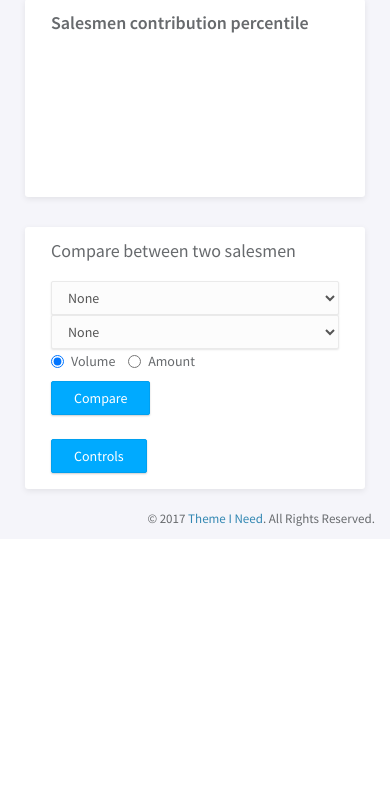
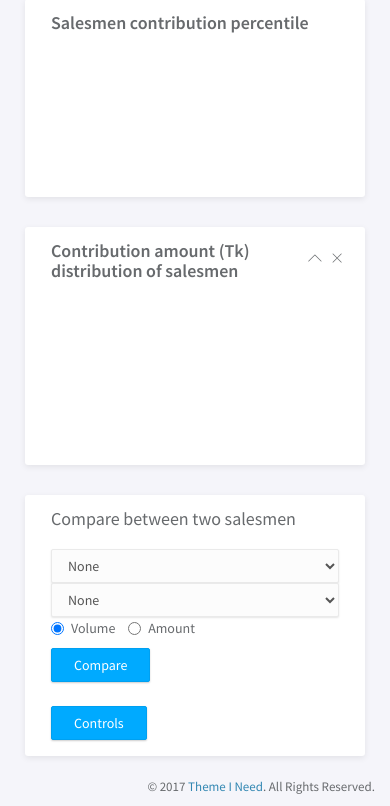
Before and after one commit to kowshikRoy/Kraken, a Django app: page /salesmans/ in a window 390 px wide. Shown: the part 469-1275 px from the top of the page. Before the commit the page ends 995 px from the top, so only its background shows below. Run offline with Django 3.2, Linux system fonts and the light colour scheme; the visitor is signed in with stand-in values (Sample User, id 1); data that the repository does not hold is empty; some libraries are stand-ins or nearby versions.

Commit message:
[VERSION 1.0]

```diff
--- a/main/static/js/main1.js
+++ b/main/static/js/main1.js
@@ -115,6 +115,37 @@ function LoadDefault(modelName, queryType, page = 1) {
       // $('#' + modelName + "-"+ "tk" + "-paginator").html(data.tkPaginator)
     }
   });
+}
+
+function LoadDistribution (modelName) {
+    $.ajax({
+        method: "GET",
+        url: "/api/distribution/",
+        data: {
+            modelName: modelName
+        },
+        success: function(data) {
+            document.getElementById("distribution-" + modelName + "-area").innerHTML = '<canvas id="distribution-' + modelName + '"></canvas>';
+            drawDistributionGraph(document.getElementById("distribution-" + modelName), "pie", data);
+        }
+    });
+}
+
+function drawDistributionGraph (ctx, type, data) {
+    new Chart (ctx, {
+        type: type,
+        data: {
+            labels: data["labels"],
+            datasets: [
+                {
+                    label: 'Sales amount',
+                    data: data["amounts"],
+                    hidden:false,
+                    backgroundColor: "rgba(3, 169, 244, 0.7)"
+                }
+            ]
+        }
+    });
 }
 
 function drawDiscountGraph (ctx, type, data) {
--- /dev/null
+++ b/main/templates/main/includes/distribution-graph.html
@@ -0,0 +1,17 @@
+<div class="row">
+    <div class="col-md-12">
+        <div class="panel">
+            <div class="panel-heading">
+                <div class="right">
+                    <button type="button" class="btn-toggle-collapse"><i class="lnr lnr-chevron-up"></i></button>
+                    <button type="button" class="btn-remove"><i class="lnr lnr-cross"></i></button>
+                </div>
+                <h3 class="panel-title"><strong>{{title}}</strong></h3>
+            </div>
+            <div class="panel-body">
+                <div id="{{id}}-area"></div>
+                <div id="{{id}}-all-name"></div>
+            </div>
+        </div>
+    </div>
+</div>
--- a/main/templates/main/index-salesman.html
+++ b/main/templates/main/index-salesman.html
@@ -9,6 +9,7 @@
             {% include 'main/includes/tableView.html' with  heading="SalesMan" %}
             {% include 'main/includes/chart.html'     with  id="percentile-salesman" heading="Salesmen contribution percentile" %}
             <div id="compare">
+                {% include 'main/includes/distribution-graph.html' with id="distribution-SalesMan" title="Contribution amount (Tk) distribution of salesmen" %}
                 {% include 'main/includes/compare.html' with id="comparison-salesman" heading="Compare between two salesmen" chooserHeading="SalesMan" objects=salesMans chooserID="compareSalesman" control="yes" %}
             </div>
         </div>
@@ -22,6 +23,7 @@
     $(function() {
         LoadDefault("SalesMan","volume", 1);
         LoadDefault("SalesMan","tk", 1);
+        LoadDistribution("SalesMan");
         LoadPercentlie("salesman");
         $('#comparison-salesman-chart').hide()
     });
--- a/main/urls.py
+++ b/main/urls.py
@@ -42,6 +42,7 @@ from .views import (
     LoadProduct,
     Percentile,
     DefaultView,
+    DistributionView,
     CompareView,
     ChartView,
     DiscountImpactView
@@ -62,6 +63,7 @@ urlpatterns = [
     url(r'^s/(?P<id>[0-9]+)/$', salesman, name= 'salesman'),
     # url(r'^cients/$', clients, name = "clientsView"),
     url(r'^api/default/$', DefaultView.as_view()),
+    url(r'^api/distribution/$', DistributionView.as_view()),
     url(r'^api/compare/$', CompareView.as_view()),
     url(r'^api/Product/$', ProductView.as_view()),
     url(r'^api/Client/$', ClientView.as_view()),
--- a/main/views.py
+++ b/main/views.py
@@ -297,6 +297,22 @@ class DefaultView(APIView):
             'paginator': render_to_string('main/includes/Paginator.html', {'page': rows, 'page_range': pg,
                                                                            'id': request.GET['modelName'] + "-" +
                                                                                  request.GET['queryType']})
+        }
+        return Response(data)
+
+class DistributionView(APIView):
+    authentication_classes = (SessionAuthentication, BasicAuthentication)
+    permission_classes = (IsAuthenticated,)
+
+    def get(self, request, *args, **kwargs):
+        model = ResolveModel(request.GET['modelName'])
+        q = model.objects.all().order_by('-amount')
+        totalAmount = 0
+        for d in q:
+            totalAmount = totalAmount + d.amount
+        data = {
+            'labels': [d.name + ' (' + str(round((d.amount*100)/totalAmount, 2)) + '%)' for d in q],
+            'amounts': [d.amount for d in q]
         }
         return Response(data)
 
```
Also changed, not shown: main/templates/main/index-client.html (+2 -5 lines), main/static/img/favicon.png, main/static/img/favicon_old.png (added), main/static/img/logo.png.
